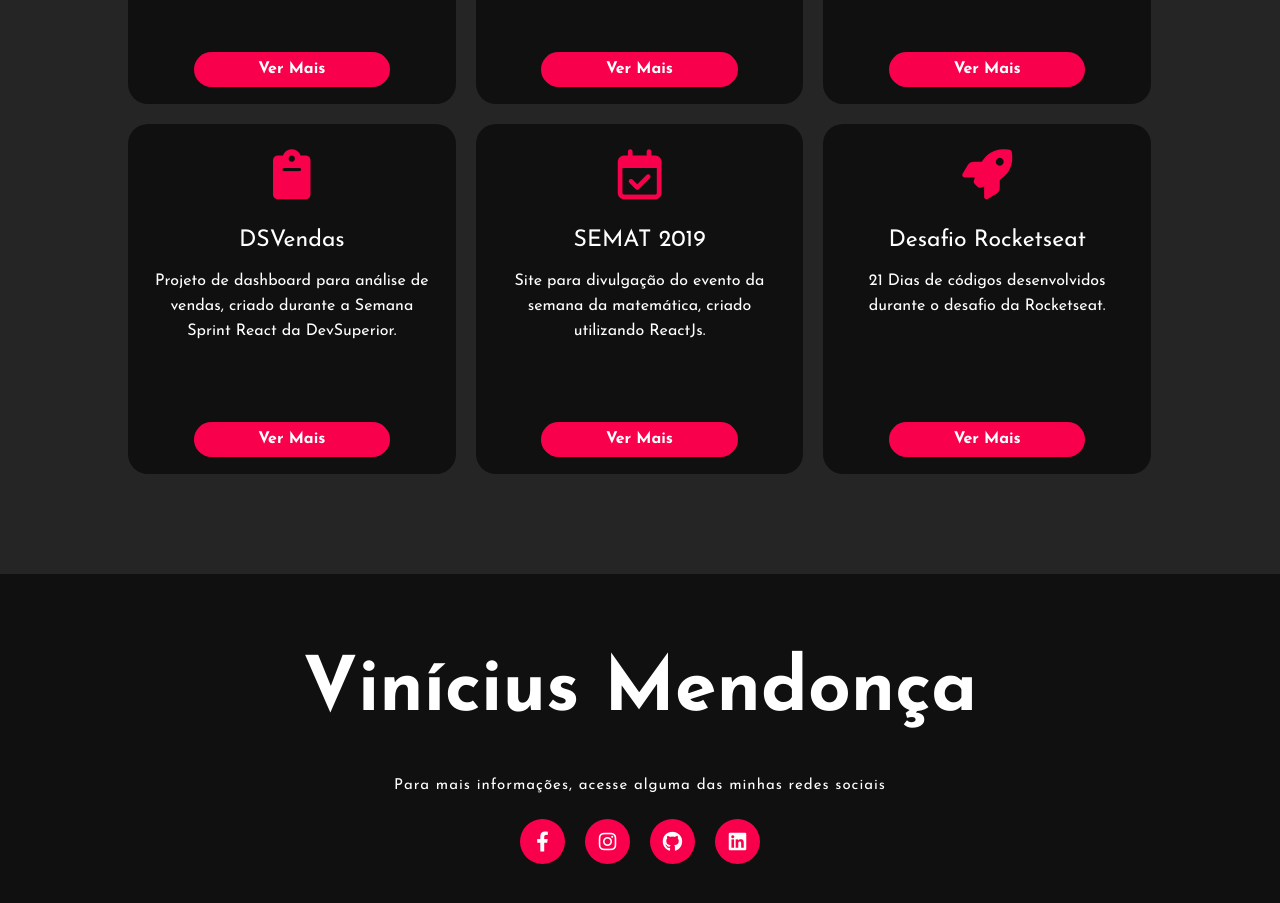
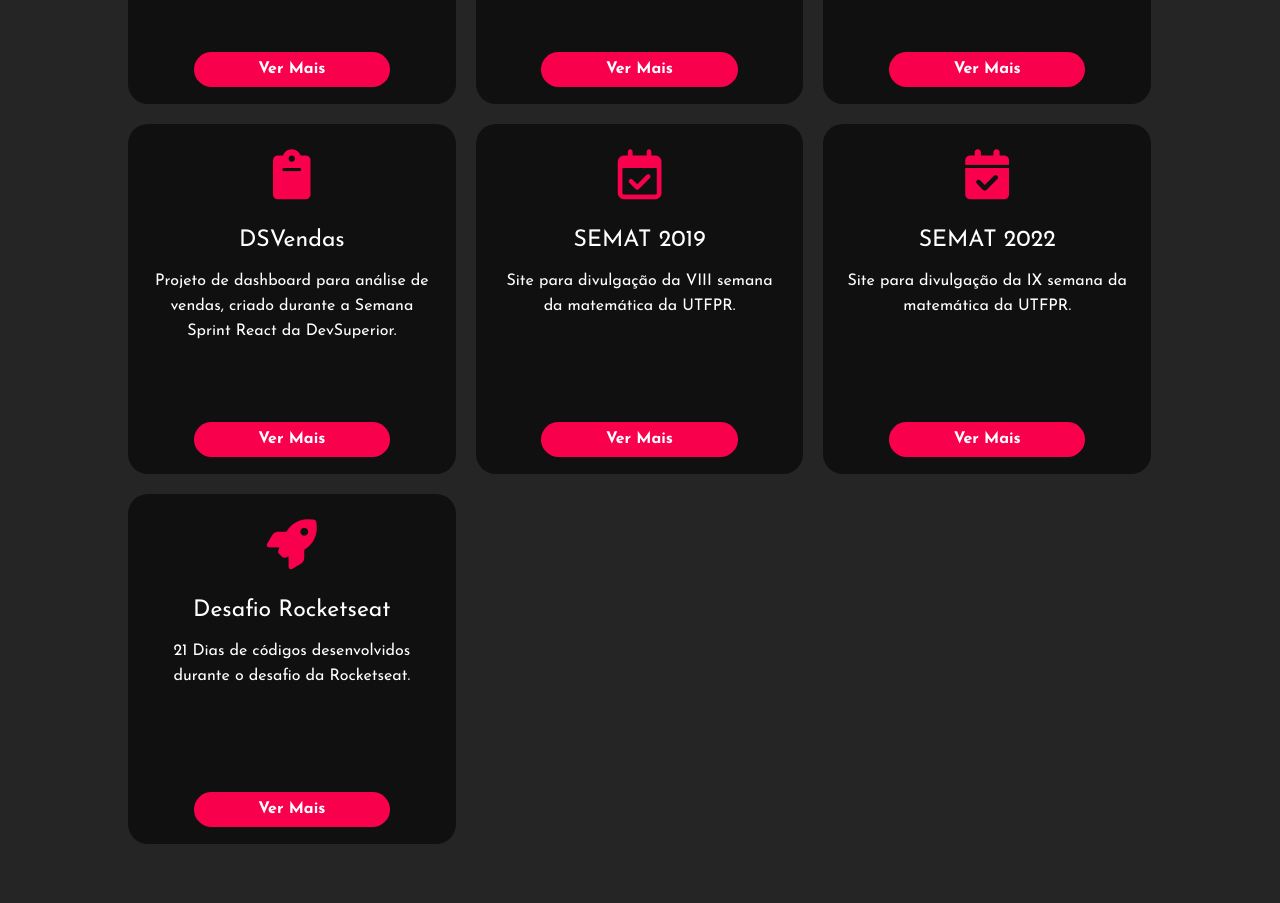
Before and after one commit to VinnenLM/portfolio-pessoal, a React (Create React App) app: page / in a window 1280 px wide. Shown: the part 2860-3763 px from the top of the page. Built offline with nearby package versions, Linux system fonts and the light colour scheme.

Commit message:
Adicionado novo projeto

```diff
--- a/src/components/projetos/index.js
+++ b/src/components/projetos/index.js
@@ -35,7 +35,9 @@
 
                 <Projeto titulo="DSVendas" icone="fas fa-clipboard" descricao="Projeto de dashboard para análise de vendas, criado durante a Semana Sprint React da DevSuperior." link="https://dsvendas-vinicius-mendonca.netlify.app/dashboard" />
 
-                <Projeto titulo="SEMAT 2019" icone="fa-regular fa-calendar-check" descricao="Site para divulgação do evento da semana da matemática, criado utilizando ReactJs." link="https://semana-matematica-2019.netlify.app/" />
+                <Projeto titulo="SEMAT 2019" icone="fa-regular fa-calendar-check" descricao="Site para divulgação da VIII semana da matemática da UTFPR." link="https://www.cp.utfpr.edu.br/semat/2019/" />
+
+                <Projeto titulo="SEMAT 2022" icone="fa-solid fa-calendar-check" descricao="Site para divulgação da IX semana da matemática da UTFPR." link="https://www.cp.utfpr.edu.br/semat/2022/" />
 
                 <Projeto titulo="Desafio Rocketseat" icone="fa-solid fa-rocket" descricao="21 Dias de códigos desenvolvidos durante o desafio da Rocketseat." link="https://desafio-rocketseat.herokuapp.com/" />
 
```
